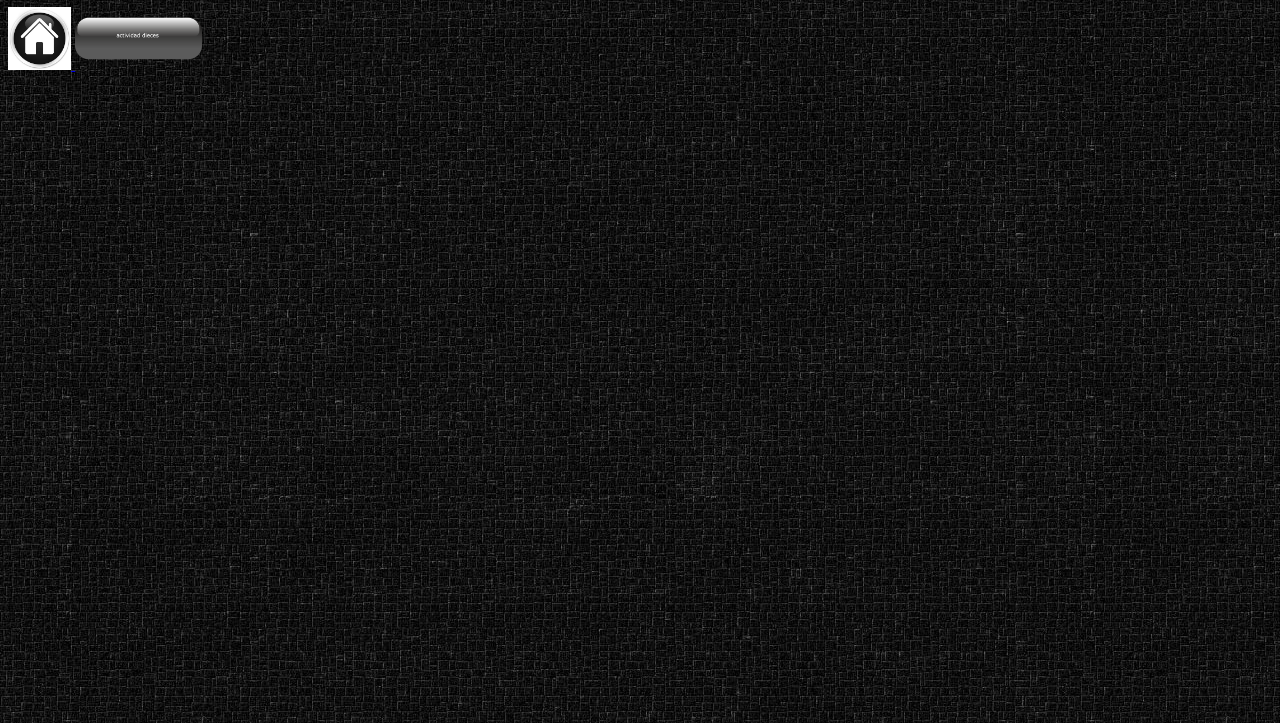
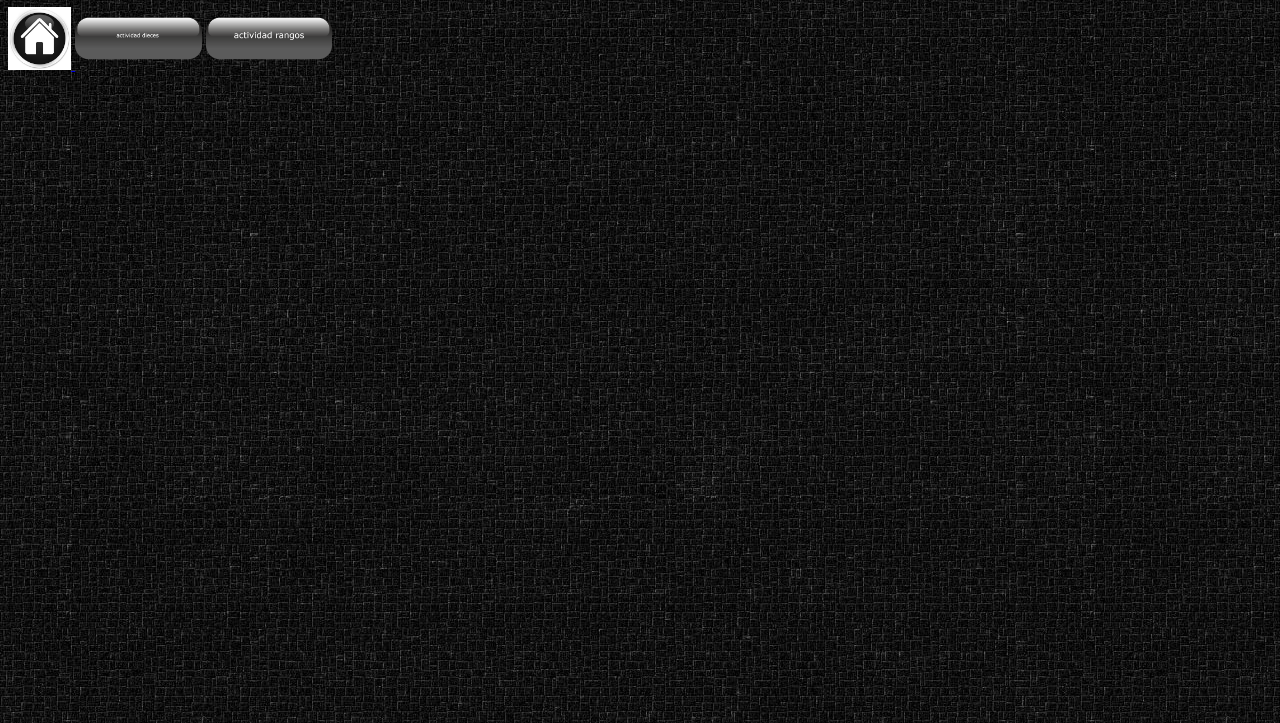
Before and after one commit to Ghos2121/trabajo1, a plain HTML site: page 2periodo.html in a window 1280 px wide. Shown: the part 77-800 px from the top of the page. Drawn offline with Linux system fonts and the light colour scheme.

Commit message:
Update 2periodo.html

```diff
--- a/2periodo.html
+++ b/2periodo.html
@@ -12,6 +12,7 @@
 	<hr>
 	<a href="mipagina.html"> <img src="ye.jpg" width=5%>  </a>
 		<a href="10s.html"> <img src="10s.png" width=10%></a>
+		<a href="rangos.html"> <img src="rangos.png" width=10%></a>
 
 
 </div></body></head></html>
```
